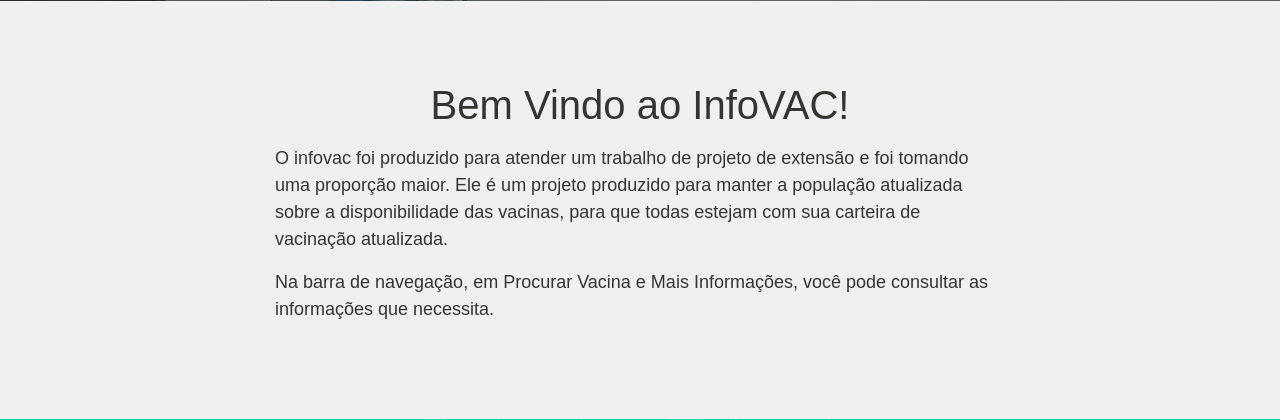
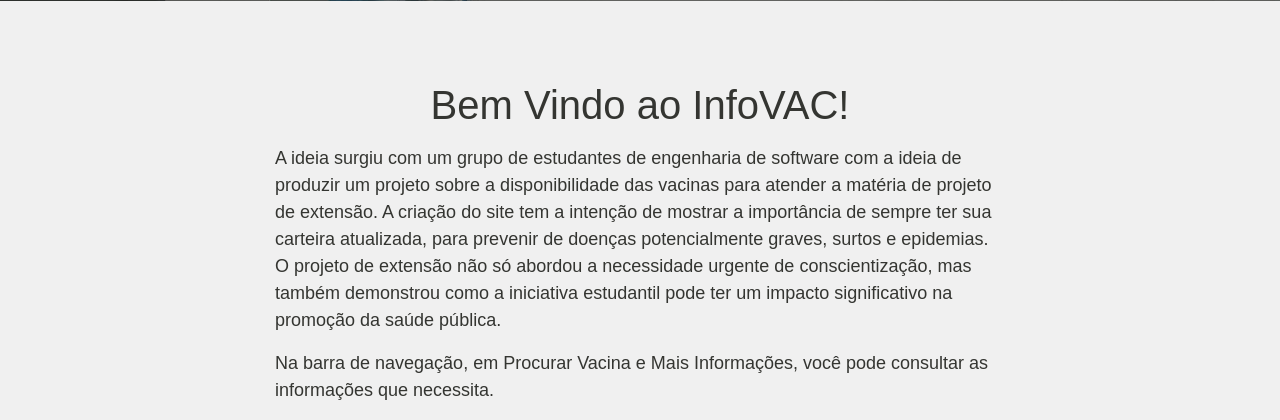
Before and after one commit to InfoVac/InfoVac, a Django app: page /about in a window 1280 px wide. Shown: the part 656-1076 px from the top of the page. Run offline with Django 4.2, Linux system fonts and the light colour scheme; some libraries are stand-ins or nearby versions.

Commit message:
Update about.html

```diff
--- a/TabelaDeVacinas/Templates/about.html
+++ b/TabelaDeVacinas/Templates/about.html
@@ -37,7 +37,7 @@
           <h1 class="text-center mb-3">Bem Vindo ao <span>Info</span>VAC!</h1>
           <div class="text-lg">
             <p>
-              O infovac foi produzido para atender um trabalho de projeto de extensão e foi tomando uma proporção maior. Ele é um projeto produzido para manter a população atualizada sobre a disponibilidade das vacinas, para que todas estejam com sua carteira de vacinação atualizada.
+              A ideia surgiu com um grupo de estudantes de engenharia de software com a ideia de produzir um projeto sobre a disponibilidade das vacinas para atender a matéria de projeto de extensão. A criação do site tem a intenção de mostrar a importância de sempre ter sua carteira atualizada, para prevenir de doenças potencialmente graves, surtos e epidemias. O projeto de extensão não só abordou a necessidade urgente de conscientização, mas também demonstrou como a iniciativa estudantil pode ter um impacto significativo na promoção da saúde pública.
             </p>
             <p>
               Na barra de navegação, em Procurar Vacina e Mais Informações, você pode consultar as informações que necessita.
```
